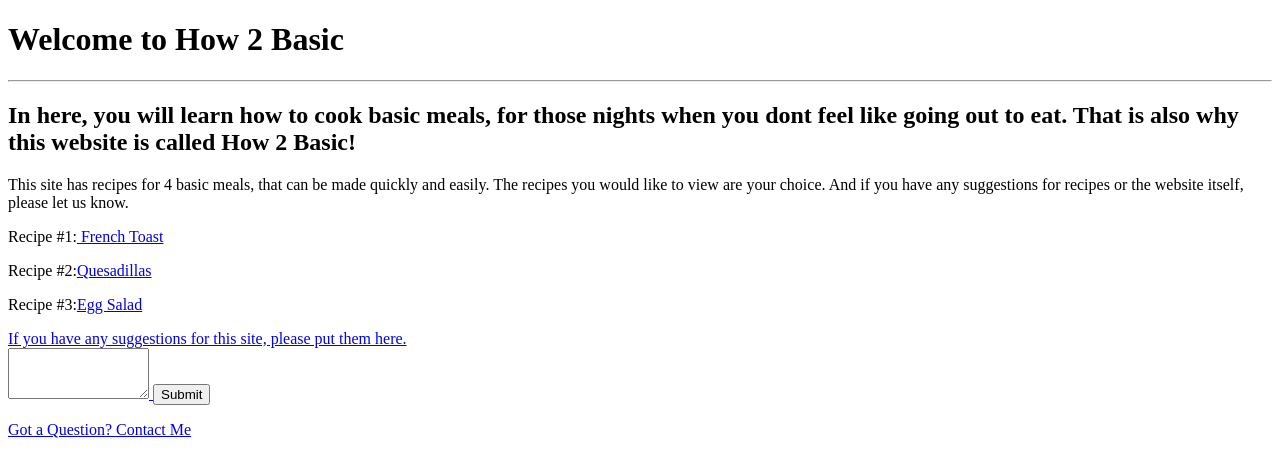
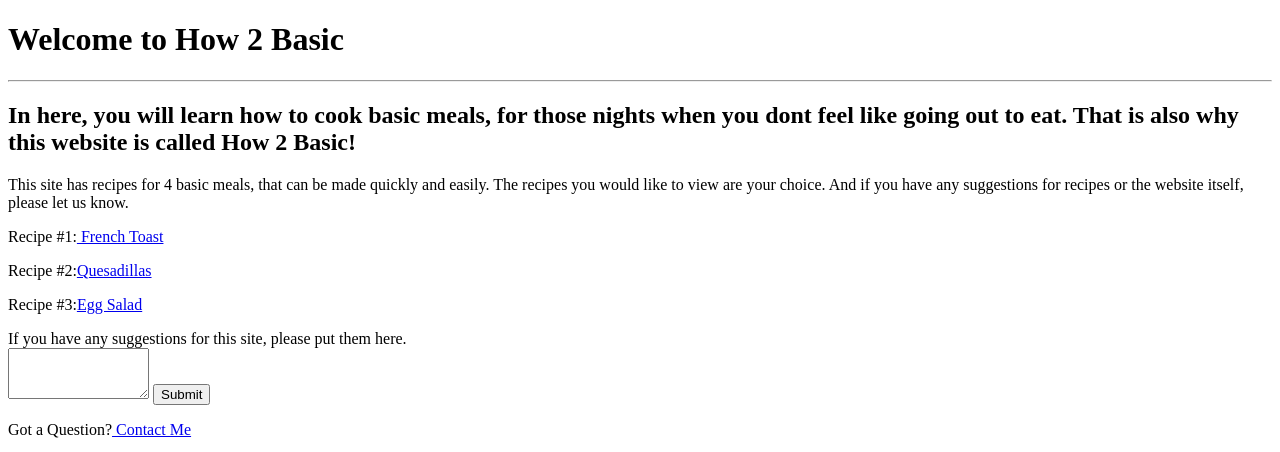
Before and after one commit to fishman212/sandbox, a plain HTML site: page index.html in a window 1280 px wide. Shown: the top 452 px of the page. Drawn offline with Linux system fonts and the light colour scheme; grey boxes are pictures that could not be loaded.

Commit message:
Update index.html

```diff
--- a/index.html
+++ b/index.html
@@ -14,7 +14,7 @@
 
 <p>Recipe #1:<a href="1-french-toast.html"> French Toast</a></p>
 <p>Recipe #2:<a href="2-quesadilla.html">Quesadillas</a></p>
-<p>Recipe #3:<a href=">3-egg-salad.html"</a>Egg Salad</p>
+<p>Recipe #3:<a href=">3-egg-salad.html">Egg Salad</a></p>
 
 
 If you have any suggestions for this site, please put them here.
```
